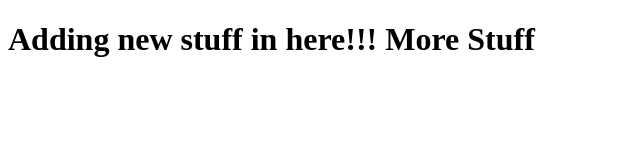
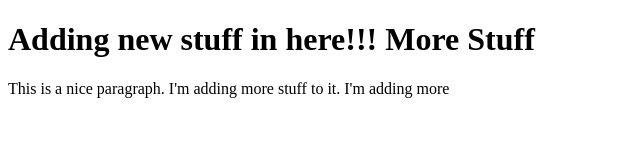
Before and after one commit to Its-suLav-D/test-divergence, a plain HTML site: page index.html in a window 1280 px wide. Shown: the whole page, without its empty margins (0-640 px from the left). Drawn offline with Linux system fonts and the light colour scheme.

Commit message:
new stuff

```diff
--- a/index.html
+++ b/index.html
@@ -11,6 +11,9 @@
         Adding new stuff in here!!!
         More Stuff
       </h1>
+      <p>
+        This is a nice paragraph. I'm adding more stuff to it. I'm adding more
+      </p>
     </div>
   </body>
 </html>
```
